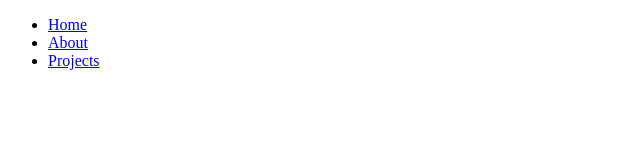
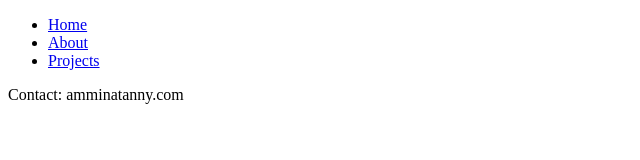
Before and after one commit to aminatanimashaun31/DevOps_darey.io, a plain HTML site: page 02-version-control-system/index.html in a window 1280 px wide. Shown: the whole page, without its empty margins (0-640 px from the left). Drawn offline with Linux system fonts and the light colour scheme.

Commit message:
Jerry: add contact info to footer

```diff
--- a/02-version-control-system/index.html
+++ b/02-version-control-system/index.html
@@ -13,7 +13,7 @@
       </nav>
 
   <footer>
-    <!-- Contact info will be added -->
+    <p>Contact: amminatanny.com</p>
   </footer>
 </body>
 </html>
```
